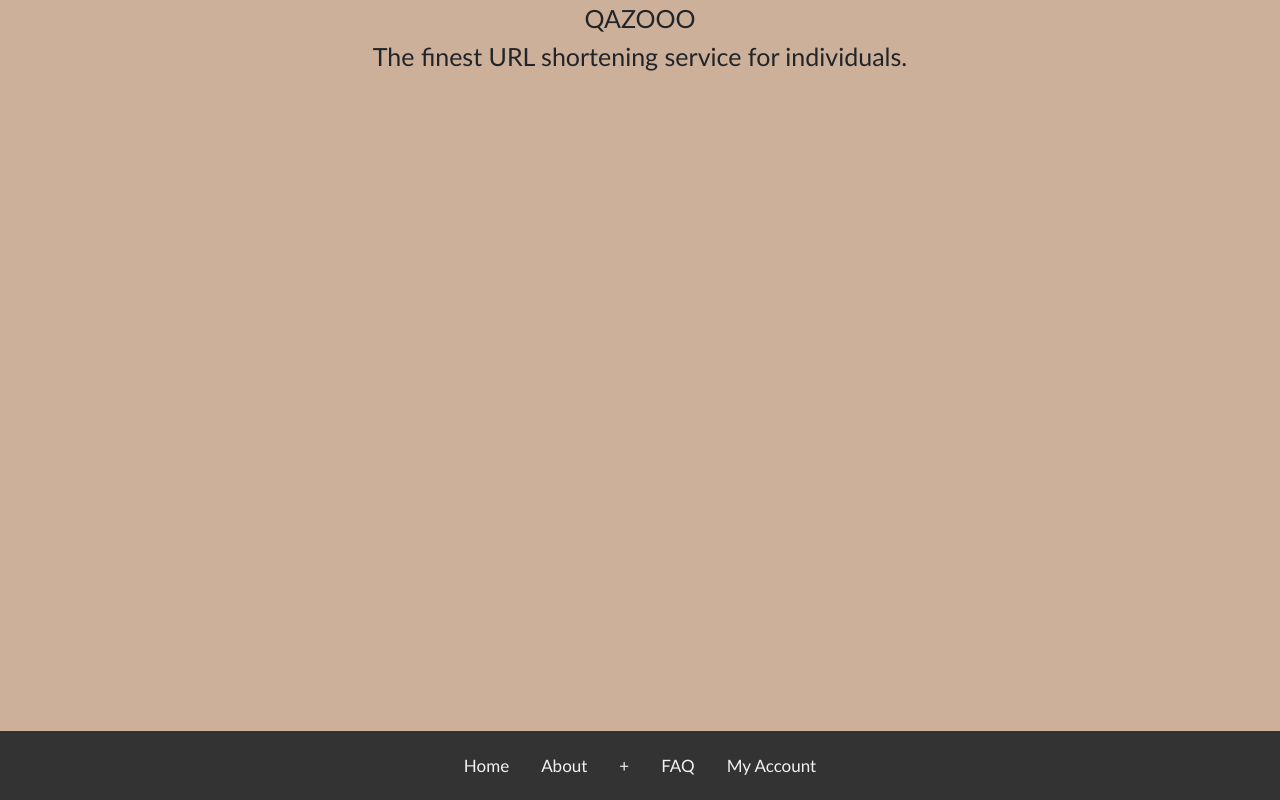
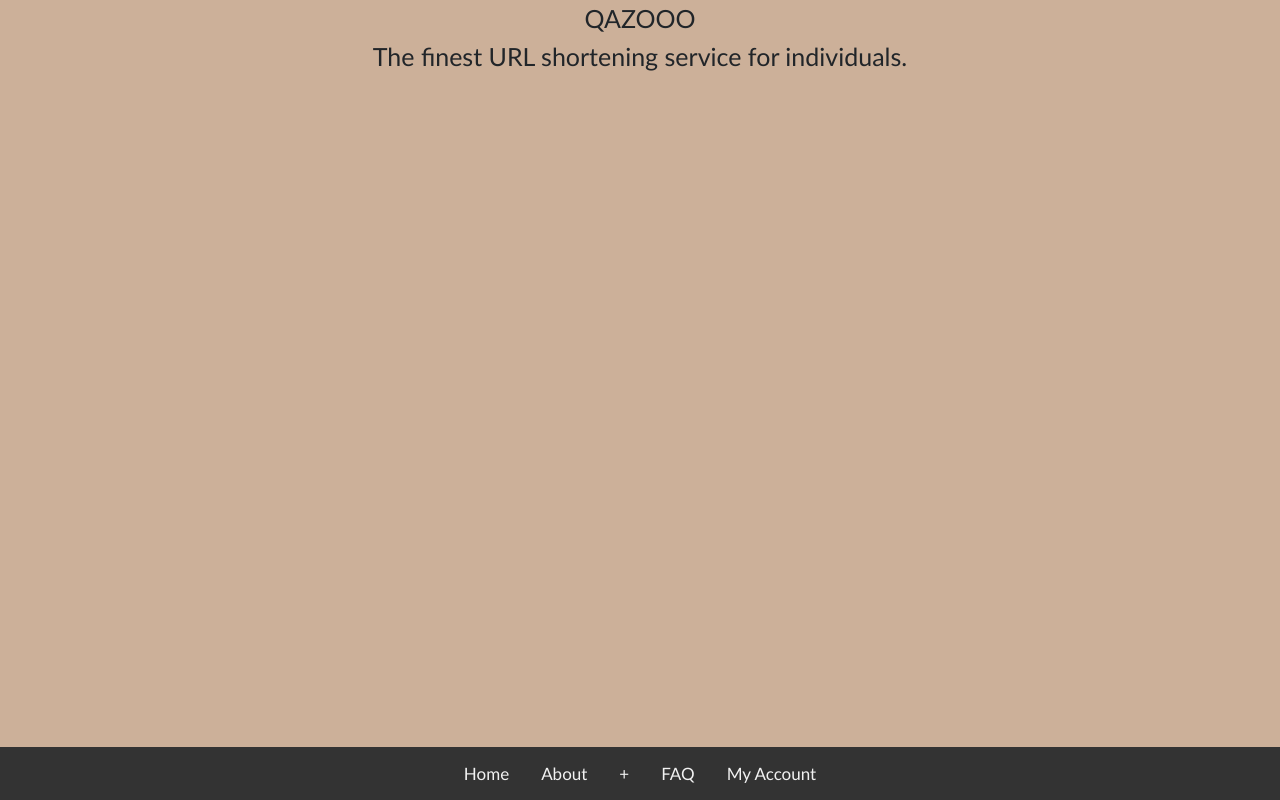
Before and after one commit to adu013/qazooo, a Django app: template app/links/templates/link/faq.html in a window 1280 px wide. Run offline with Django 5.2, Linux system fonts and the light colour scheme; the template is opened without the code that fills it, so the values that code supplies are empty.

Commit message:
Updated UI

```diff
--- a/app/links/templates/base.html
+++ b/app/links/templates/base.html
@@ -9,6 +9,9 @@
     <style>
         body {
             font-family: 'Trebuchet MS', sans-serif;
+        }
+        .content {
+            margin-bottom: 65px;
         }
         .navbar {
             display: flex;
@@ -25,7 +28,7 @@
             display: block;
             color: #f2f2f2;
             text-align: center;
-            padding: 14px 16px;
+            padding: 6px 16px;
             text-decoration: none;
             font-size: 17px;
         }
@@ -51,7 +54,11 @@
         The finest URL shortening service for individuals.
     </div>
     {% endblock%}
-    {% block body %}{% endblock %}
+
+    <div class="content">
+        {% block body %}{% endblock %}
+    </div>
+
 
     <div class="navbar">
         {% if user.is_authenticated %}
```
